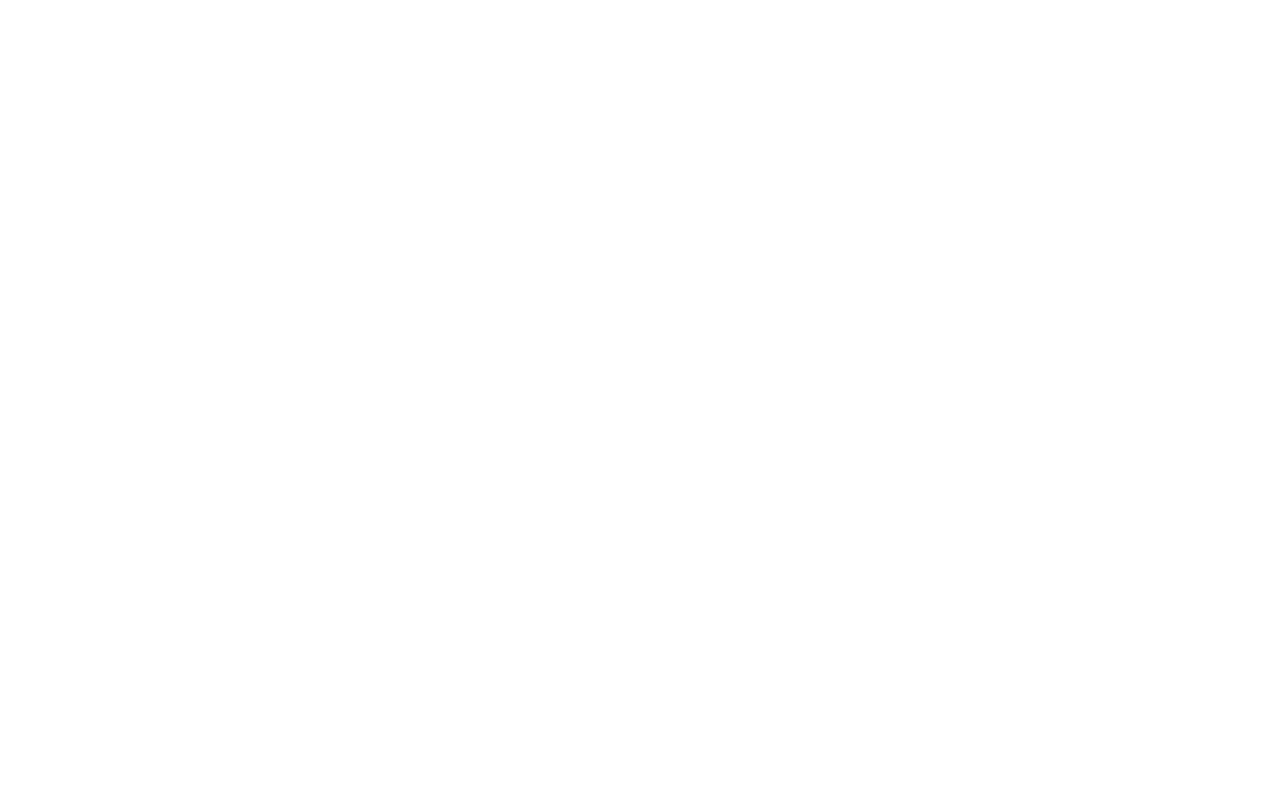
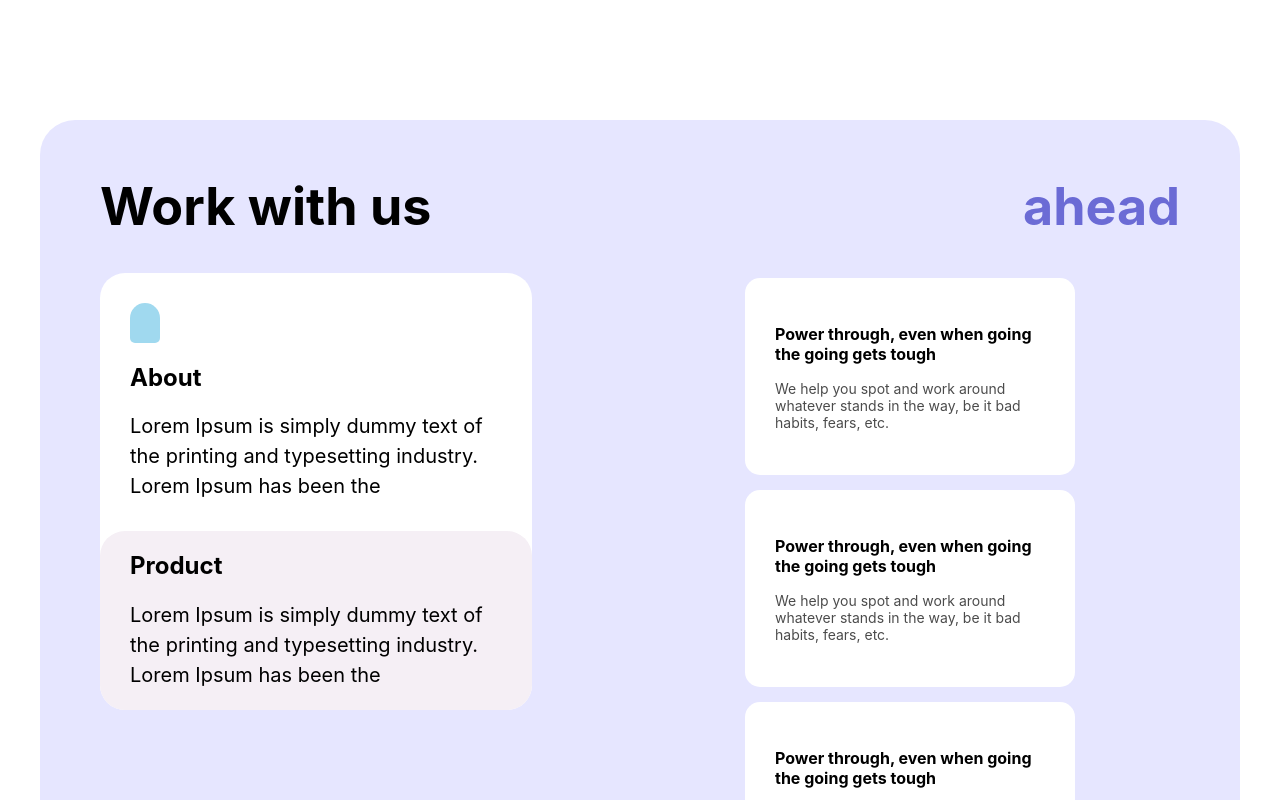
Before and after one commit to bhanuteja-03/ahead-app, a React (Create React App) app: page / in a window 1280 px wide. Shown: the part 2960-3760 px from the top of the page. Before the commit the page ends 3080 px from the top, so only its background shows below. Built offline with nearby package versions, Linux system fonts and the light colour scheme.

Commit message:
Work with us page

```diff
--- a/src/App.js
+++ b/src/App.js
@@ -3,6 +3,7 @@
 import { Page } from './components/Page2';
 import {InfoPage} from './components/InfoPage';
 import { StartTestPage } from './components/StartTestPage';
+import { WorkWithUs } from './components/WorkWithUs';
 import './App.css';
 
 function App() {
@@ -14,6 +15,7 @@
       <Page/>
       <InfoPage/>
       <StartTestPage/>
+      <WorkWithUs/>
     </div>
     </>
   );
--- a/src/components/StartTestPage/index.js
+++ b/src/components/StartTestPage/index.js
@@ -1,4 +1,4 @@
-import { useRef,useState } from "react";
+import { useRef } from "react";
 import { gsap } from "gsap";
 import { ScrollTrigger } from "gsap/ScrollTrigger"; // Import ScrollTrigger
 import { useGSAP } from "@gsap/react";
--- /dev/null
+++ b/src/components/WorkWithUs/index.css
@@ -0,0 +1,131 @@
+.work-page{
+    height: 110vh;
+    border-radius: 35px;
+    background-color: #E6E6FF;
+    padding-right: 60px;
+    padding-left: 60px;
+    display: flex;
+    flex-direction: column;
+    justify-content: flex-start;
+    align-items: center;
+    position: relative;
+    /* overflow: hidden; */
+}
+
+.work-header{
+    display: flex;
+    justify-content: space-between;
+    align-items: center;
+    width: 100%;
+    align-self: flex-start;
+    margin-top: 20px;
+}
+
+.work-body{
+    display: flex;
+    justify-content: space-between;
+    align-items: center;
+    width: 100%;
+    height: 74%;
+}
+
+.work-heading{
+    font-size: 52px;
+}
+
+.work-heading-2{
+    color: #6B6BD5;
+}
+
+.work-card-1{
+    display: flex;
+    flex-direction: column;
+    justify-content: space-between;
+    align-items: center;
+    border-radius: 25px;
+    background-color: white;
+    align-self: flex-start;
+    width: 40%;
+}
+
+.work-product{
+    /* width: 80%; */
+    background-color: #f5eff5;
+    padding: 0px 30px 20px 30px;
+    border-radius: 25px;
+    height: 30%;
+}
+
+.work-about{
+    /* width: 80%; */
+    padding: 30px;
+    height: 60%;
+
+}
+
+.work-big-ghost{
+    height: 40px;
+    width: 30px;
+    border-top-left-radius: 15px;
+    border-top-right-radius: 15px;
+    border-bottom-left-radius: 5px;
+    border-bottom-right-radius: 5px;
+}
+
+.work-para{
+    font-size: 20px;
+    margin: 0px;
+    line-height: 30px;
+}
+
+.work-card-2{
+    width: 50%;
+    display: flex;
+    flex-direction: column;
+    justify-content: space-around;
+    align-items: center;
+    align-self: flex-start;
+    overflow-y: auto;
+    height: 100%;
+}
+
+.work-card-2::-webkit-scrollbar-track
+{
+	-webkit-box-shadow: inset 0 0 6px rgba(0,0,0,0.3);
+	background-color: #F5F5F5;
+    border-radius: 8px;
+}
+
+.work-card-2::-webkit-scrollbar
+{
+	width: 6px;
+	background-color: #F5F5F5;
+}
+
+.work-card-2::-webkit-scrollbar-thumb
+{
+    border-radius: 8px;
+	background-color: #9999FF;
+}
+
+
+.work-right-card{
+    margin-bottom: 10px;
+    margin-top: 5px;
+    width: 50%;
+    border-radius: 15px;
+    background-color: white;
+    padding: 30px;
+    height: 150px;
+}
+
+.work-right-card-heading{
+    font-weight: 700;
+    font-size: 16px;
+}
+
+.work-right-card-para{
+    font-weight: 400px;
+    opacity: 0.7;
+    font-size: 14px;
+}
--- /dev/null
+++ b/src/components/WorkWithUs/index.js
@@ -0,0 +1,90 @@
+import { useRef } from "react";
+import gsap from "gsap";
+import { useGSAP } from "@gsap/react";
+import { ScrollTrigger } from "gsap/ScrollTrigger";
+import "./index.css";
+
+gsap.registerPlugin(ScrollTrigger);
+
+const dummyData=[
+    {
+        heading: "Power through, even when going the going gets tough",
+        para: "We help you spot and work around whatever stands in the way, be it bad habits, fears, etc.",
+    },
+    {
+        heading: "Power through, even when going the going gets tough",
+        para: "We help you spot and work around whatever stands in the way, be it bad habits, fears, etc.",
+    },
+    {
+        heading: "Power through, even when going the going gets tough",
+        para: "We help you spot and work around whatever stands in the way, be it bad habits, fears, etc.",
+    },
+    {
+        heading: "Power through, even when going the going gets tough",
+        para: "We help you spot and work around whatever stands in the way, be it bad habits, fears, etc.",
+    }
+]
+
+
+
+export const WorkWithUs=()=>{
+    const container4=useRef()
+
+    useGSAP(()=>{
+        gsap.from(".work-heading-1", {
+            scrollTrigger:{
+                trigger:".work-heading-1",
+                toggleActions: "restart none none restart",
+            },
+            x:-250,
+            duration:2,
+            opacity:0,
+            scaleX:0,
+            scaleY:0,
+            ease: "power4.out",
+        },{ scope: container4 });
+
+        gsap.from(".work-heading-2", {
+            scrollTrigger:{
+                trigger:".work-heading-2",
+                toggleActions: "restart none none restart",
+            },
+            x:150,
+            duration:2,
+            opacity:0,
+            scaleX:0,
+            scaleY:0,
+            ease: "power4.out",
+        },{ scope: container4 });
+    })
+
+    return(
+        <div className="work-page" ref={container4}>
+            <div className="work-header">
+                <h1 className="work-heading work-heading-1">Work with us</h1>
+                <h1 className="work-heading work-heading-2">ahead</h1>
+            </div>
+            <div className="work-body">
+                <div className="work-card-1">
+                    <div className="work-about">
+                        <div className="work-big-ghost big-blue"></div>
+                        <h2>About</h2>
+                        <p className="work-para">Lorem Ipsum is simply dummy text of the printing and typesetting industry. Lorem Ipsum has been the </p>
+                    </div>
+                    <div className="work-product">
+                        <h2>Product</h2>
+                        <p className="work-para">Lorem Ipsum is simply dummy text of the printing and typesetting industry. Lorem Ipsum has been the </p>
+                    </div>
+                </div>
+                <div className="work-card-2">
+                    {dummyData.map((data) => (
+                    <div className="work-right-card">
+                        <p className="work-right-card-heading">{data.heading}</p>
+                        <p className="work-right-card-para">{data.para}</p>
+                    </div>)
+                    )}
+                </div>
+            </div>
+        </div>
+    )
+}
```
Also changed, not shown: 1 other file (tests, documents, lock files or other folders).
